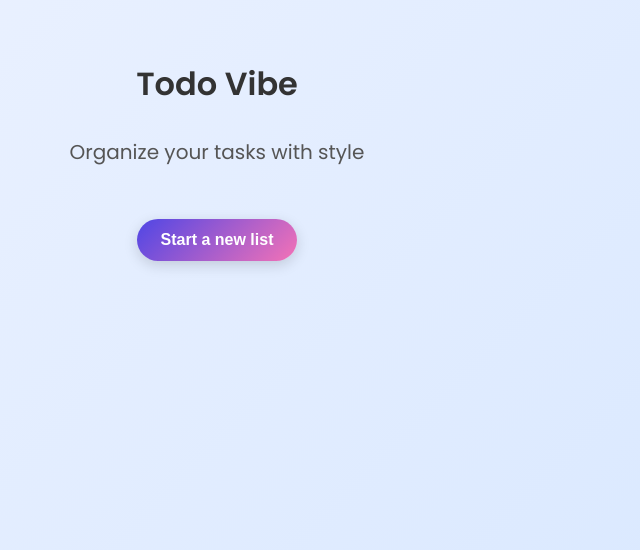
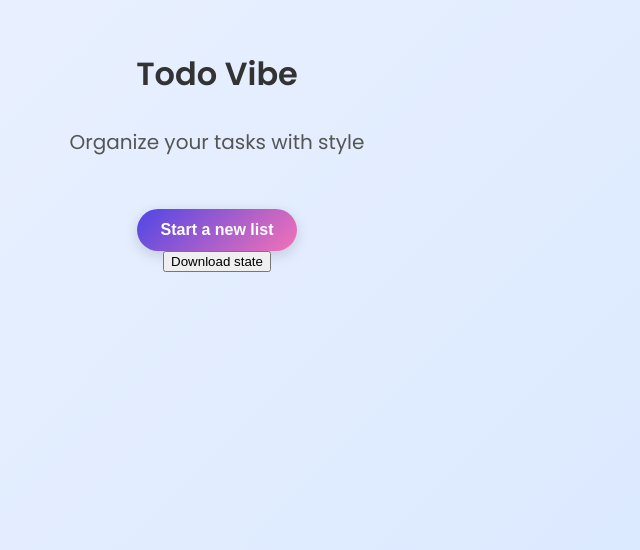
Before and after one commit to bpetersen/todo-vibe, a React (Vite) app in the folder web/: page / in a window 1280 px wide. Shown: the part 250-800 px from the top of the page, without its empty margins (423-1063 px from the left). Built offline with nearby package versions, Linux system fonts and the light colour scheme.

Commit message:
feat(web): export stored lists to JSON

```diff
--- a/web/src/App.tsx
+++ b/web/src/App.tsx
@@ -9,6 +9,26 @@ export default function App() {
     window.location.assign(`/lists/${id}`);
   }
 
+  function downloadState() {
+    const lists = [] as unknown[];
+    for (let i = 0; i < localStorage.length; i++) {
+      const key = localStorage.key(i);
+      if (key?.startsWith('list:')) {
+        const item = localStorage.getItem(key);
+        if (item) {
+          lists.push(JSON.parse(item));
+        }
+      }
+    }
+    const blob = new Blob([JSON.stringify(lists)], { type: 'application/json' });
+    const url = URL.createObjectURL(blob);
+    const a = document.createElement('a');
+    a.href = url;
+    a.download = 'todo-state.json';
+    a.click();
+    URL.revokeObjectURL(url);
+  }
+
   return (
     <main className="intro">
       <h1>Todo Vibe</h1>
@@ -16,6 +36,7 @@ export default function App() {
       <button className="start-button" onClick={createList}>
         Start a new list
       </button>
+      <button onClick={downloadState}>Download state</button>
     </main>
   );
 }
```
Also changed, not shown: 2 other files (tests, documents, lock files or other folders).
